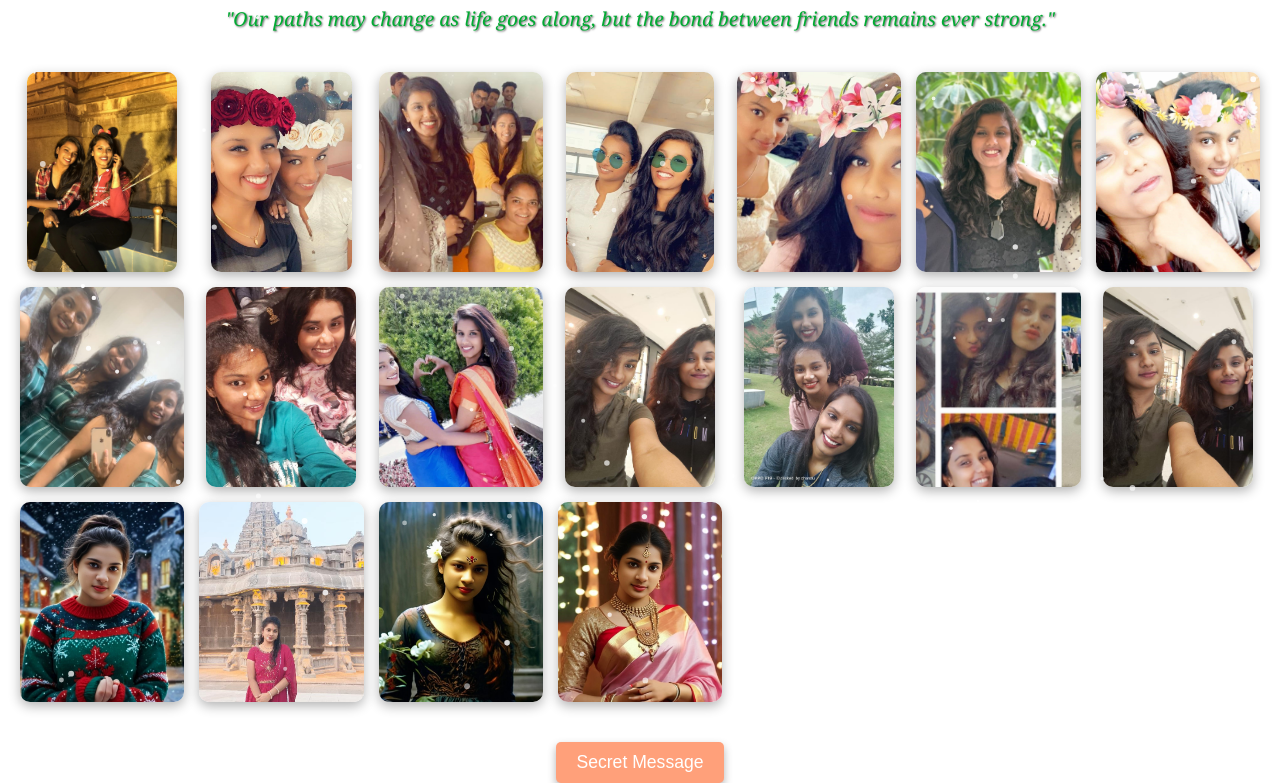
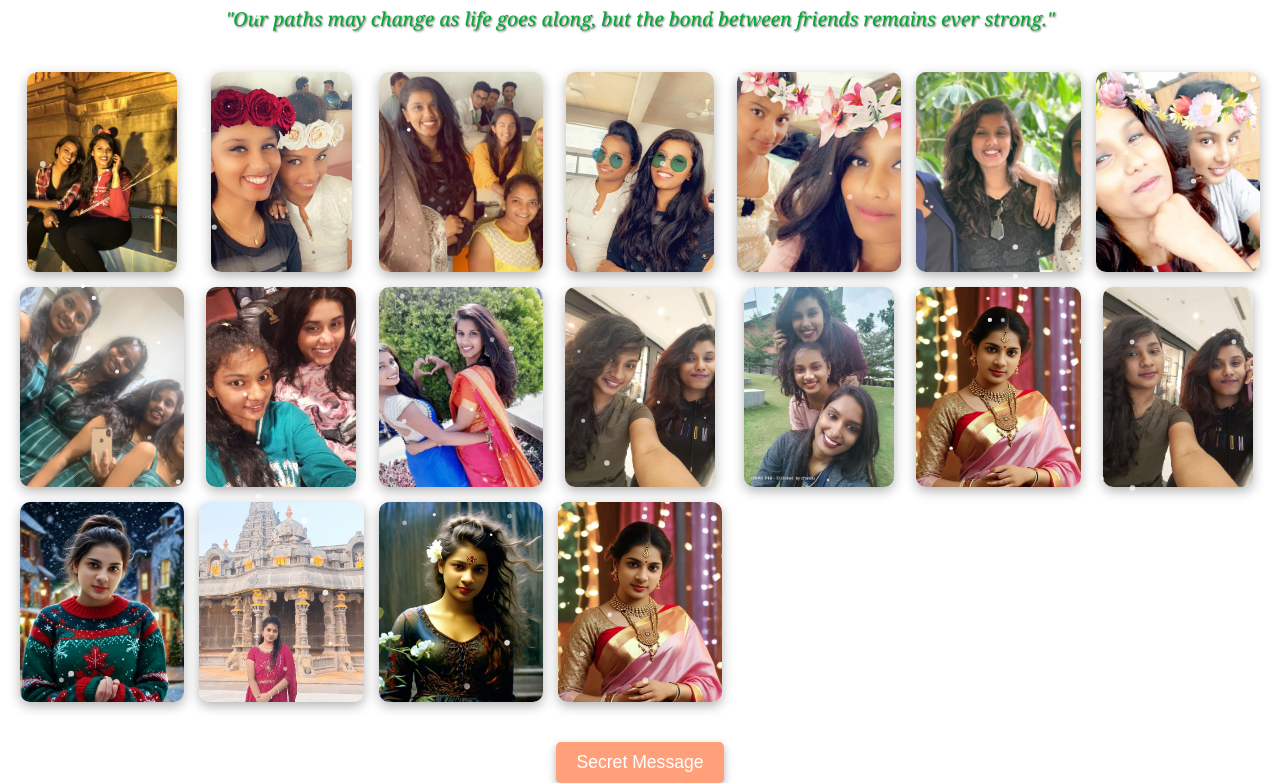
Before and after one commit to tejashreemn130100/pav, a plain HTML site: page gallery.html in a window 1280 px wide. Shown: the part 107-890 px from the top of the page. Drawn offline with nearby package versions, Linux system fonts and the light colour scheme.

Commit message:
Update gallery.html

```diff
--- a/gallery.html
+++ b/gallery.html
@@ -133,7 +133,7 @@
         <a href="memory10.jpg" data-lightbox="memories" data-title="A"><img src="memory10.jpg" alt="H"></a>
         <a href="memory11.jpg" data-lightbox="memories" data-title="P"><img src="memory11.jpg" alt="A"></a>
         <a href="memory12.jpg" data-lightbox="memories" data-title="P"><img src="memory12.jpg" alt="P"></a>
-        <a href="memory13.jpg" data-lightbox="memories" data-title="Y"><img src="memory13.jpg" alt="P"></a>
+        <a href="memory13.jpg" data-lightbox="memories" data-title="Y"><img src="memory18.jpg" alt="P"></a>
         <a href="memory14.jpg" data-lightbox="memories" data-title="BIRTHDAY"><img src="memory14.jpg" alt="Y"></a>
         <a href="memory15.jpg" data-lightbox="memories" data-title="D"><img src="memory15.jpg" alt="B-"></a>
         <a href="memory16.jpg" data-lightbox="memories" data-title="A"><img src="memory16.jpg" alt="D"></a>
```
